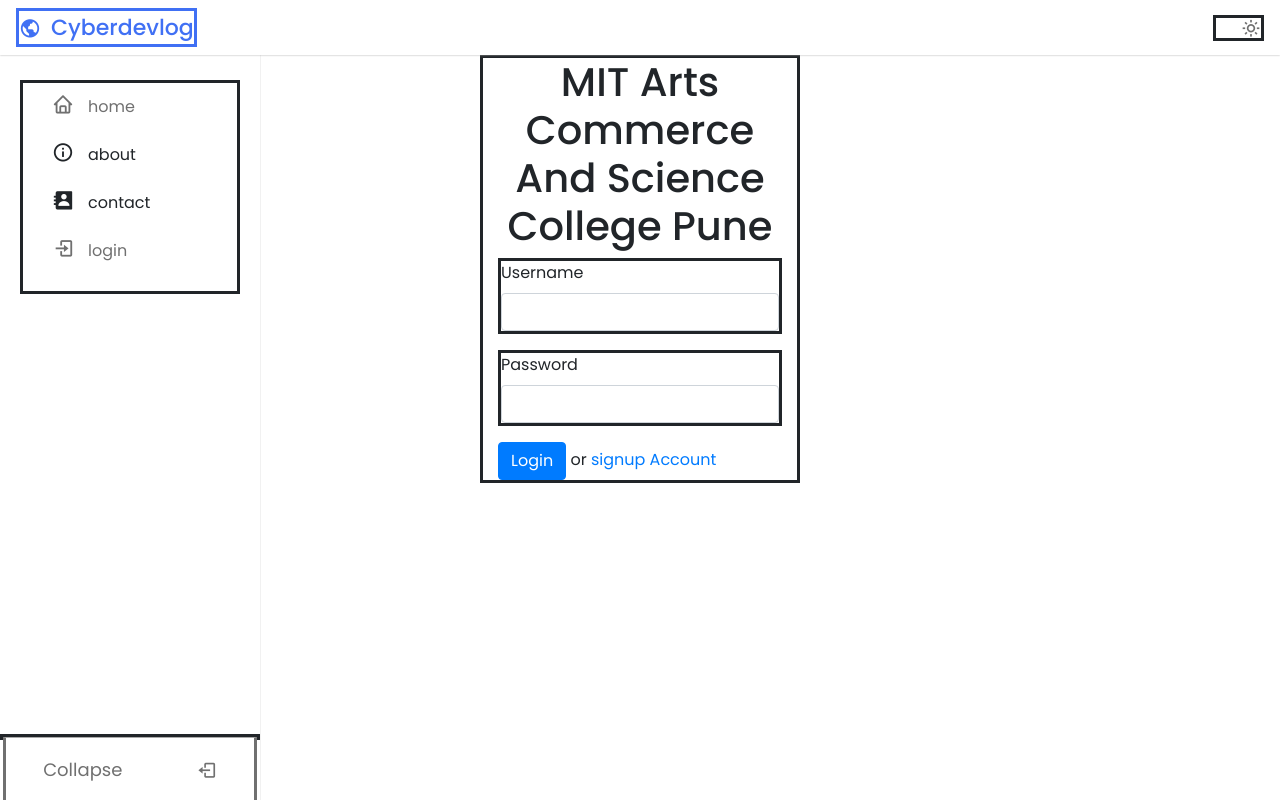
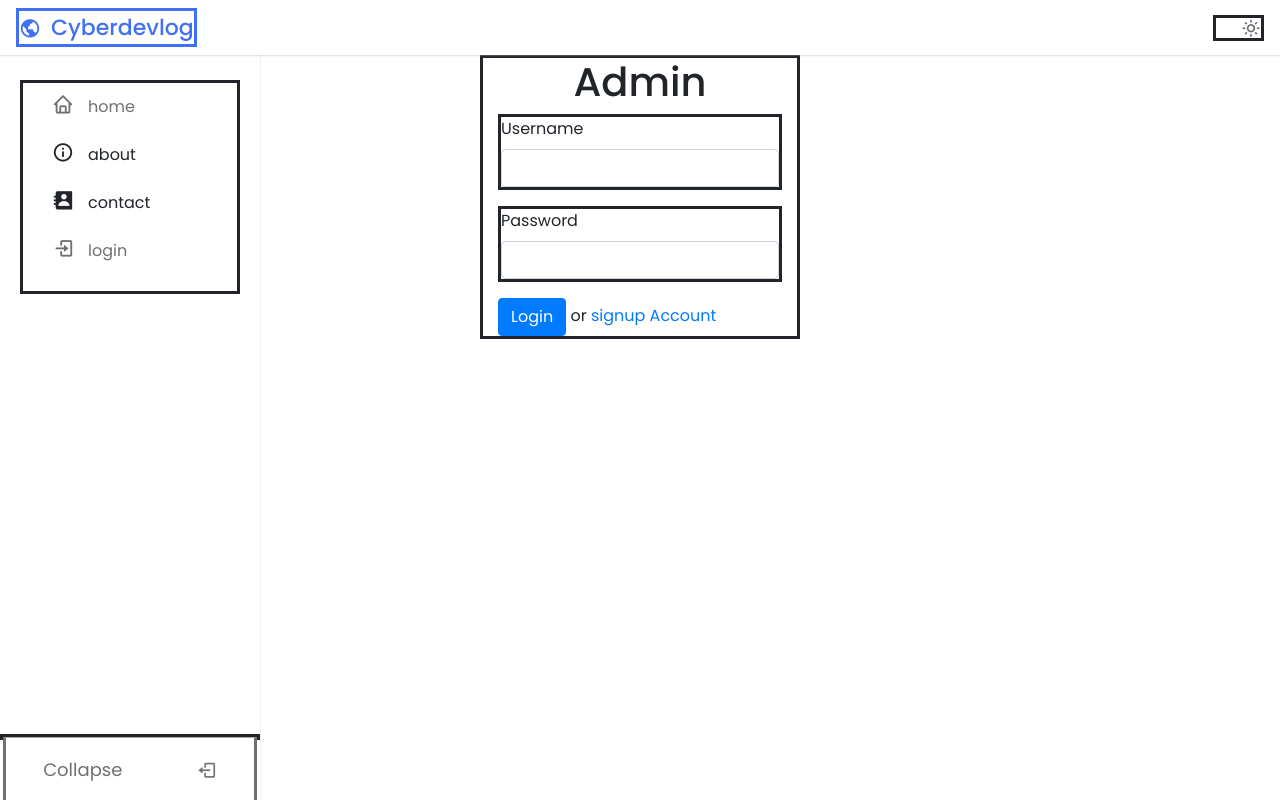
Before and after one commit to prathameshvpawale/cyberdevlog, a PHP site: page /login.php in a window 1280 px wide. Run offline with PHP 8.4, Linux system fonts and the light colour scheme; a stand-in replaces the project's code that opens the database connection.

Commit message:
Update login.php

```diff
--- a/login.php
+++ b/login.php
@@ -43,7 +43,7 @@
 
 
     <div class="container mb-3 w-25"class="mix">
-     <h1 class="text-center">MIT Arts Commerce And Science College Pune</h1>
+     <h1 class="text-center">Admin</h1>
      <form action="login.php" method="post">
         <div class="form-group">
             <label for="username">Username</label>
```
